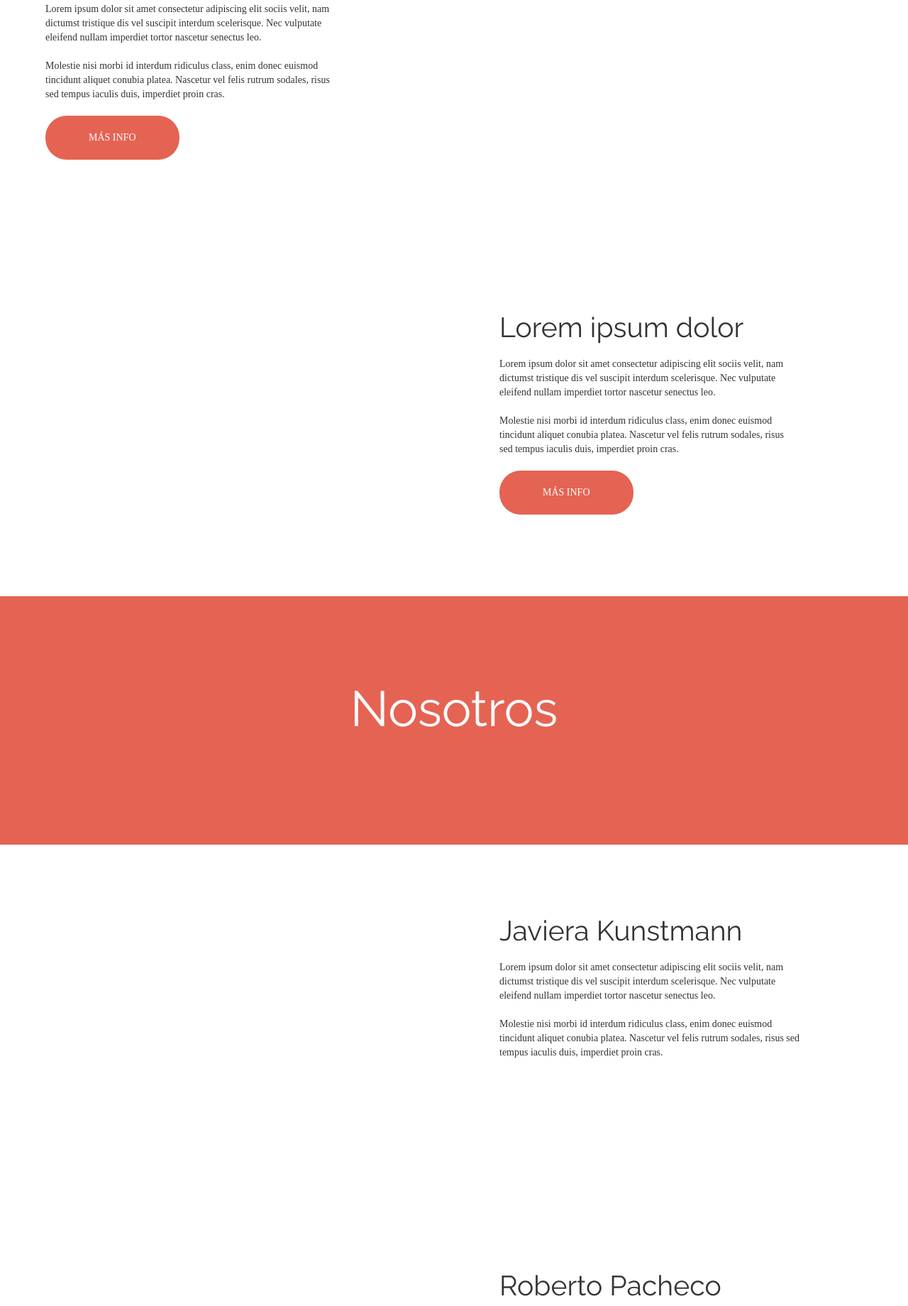
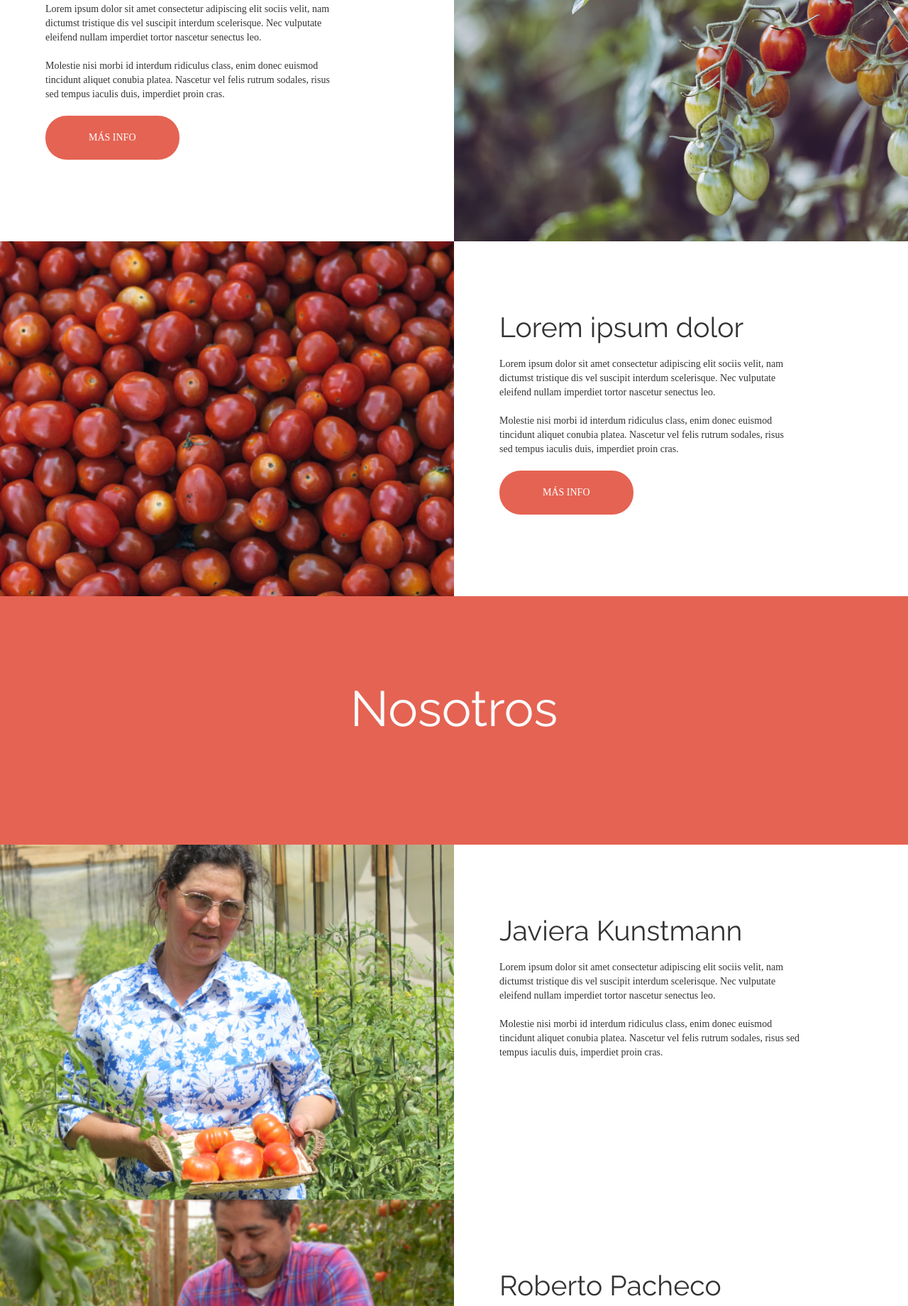
Before and after one commit to Denisselara/tiatomate, a plain HTML site: page index.html in a window 1280 px wide. Shown: the part 752-2592 px from the top of the page at 71% size. Drawn offline with nearby package versions, Linux system fonts and the light colour scheme.

Commit message:
add: fourth commit

```diff
--- a/assets/css/style.css
+++ b/assets/css/style.css
@@ -164,11 +164,11 @@
     }
 
     .descripcion__inner__image-top {
-      background-image: url('assets/img/img-history.png');
+      background-image: url('../img/img-history.png');
     }
 
     .descripcion__inner__image-bottom {
-      background-image: url('assets/img/our-tomatoes.png');
+      background-image: url('../img/our-tomatoes.png');
     }
 
     @media only screen and (max-width : 767px){
@@ -263,11 +263,11 @@
     }
 
     .nosotros__personas__image-top {
-      background-image: url('assets/img/javiera-kunstmann.png');
+      background-image: url('../img/javiera-kunstmann.png');
     }
 
     .nosotros__personas__image-bottom {
-      background-image: url('assets/img/roberto-pacheco.png');
+      background-image: url('../img/roberto-pacheco.png');
     }
 
     @media only screen and (max-width : 767px){
```
Also changed, not shown: 1 other file.
